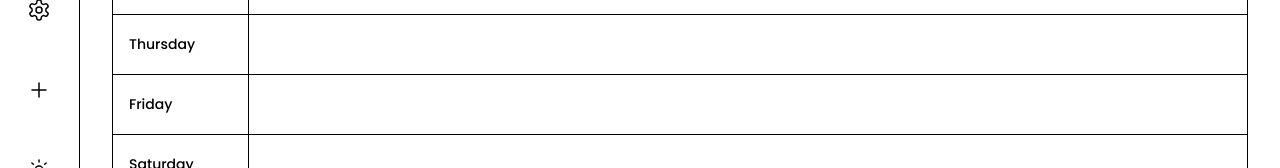
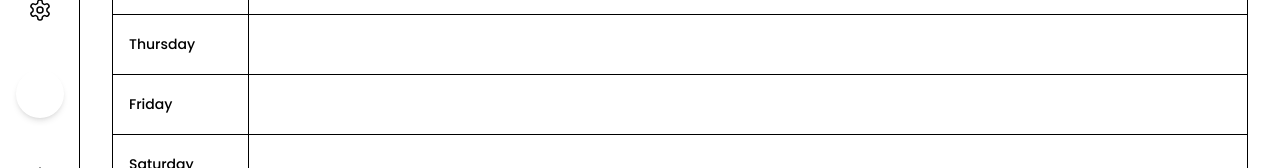
Before and after one commit to OleksandrHridzhak/Onda, a React (Create React App) app in the folder render/: page /#/ in a window 1280 px wide. Shown: the part 378-546 px from the top of the page. Built offline with nearby package versions, Linux system fonts and the light colour scheme.

Commit message:
feat: improve Sidebar component styles and interactions

```diff
--- a/render/src/components/features/Table/TableLogic.tsx
+++ b/render/src/components/features/Table/TableLogic.tsx
@@ -29,10 +29,6 @@ export const useTableLogic = () => {
     setShowColumnSelector,
   };
 };
-
-/**
- * Повертає стилі ширини для колонки
- */
 export const getWidthStyle = (column: any): React.CSSProperties => {
   return { width: `${column.width}px`, minWidth: `${column.width}px` };
 };
--- a/render/src/components/layout/Sidebar.tsx
+++ b/render/src/components/layout/Sidebar.tsx
@@ -100,11 +100,13 @@ const Sidebar: React.FC = () => {
           <li
             role="button"
             tabIndex={0}
-            className={`transition-all duration-300 ease-in-out transform p-2 rounded-xl ${
-              showColumnSelector
-                ? 'bg-primaryColor scale-110 hover:scale-120 shadow-md text-linkActiveText'
-                : 'text-linkInactiveText hover:scale-105 hover:bg-linkInactiveHoverBg'
-            } ${active === 'settings' ? 'opacity-50 cursor-not-allowed hover:scale-100 hover:bg-transparent' : ''}`}
+            className={`transition-all duration-300 ease-in-out transform p-2.5 rounded-full flex items-center justify-center focus:outline-none focus:ring-2 focus:ring-primaryColor/30 ${
+              active === 'settings'
+                ? 'opacity-50 cursor-not-allowed bg-primaryColor text-linkInactiveText hover:scale-100 hover:bg-gray'
+                : showColumnSelector
+                  ? 'bg-primaryColor text-white scale-105 shadow-xl ring-1 ring-primaryColor/30'
+                  : 'bg-primaryColor text-white hover:scale-105 shadow-md'
+            }`}
             onClick={() => {
               if (active === 'settings') return;
               if (active === 'calendar') {
@@ -138,7 +140,7 @@ const Sidebar: React.FC = () => {
             }
           >
             <Plus
-              className={`w-6 h-6 transition-colors duration-300 ${showColumnSelector ? 'text-iconActive' : 'text-iconInactive'}`}
+              className={`w-6 h-6 md:w-7 md:h-7 transition-transform duration-300 ${showColumnSelector ? 'text-white' : 'text-white'}`}
               strokeWidth={1.5}
             />
           </li>
```
